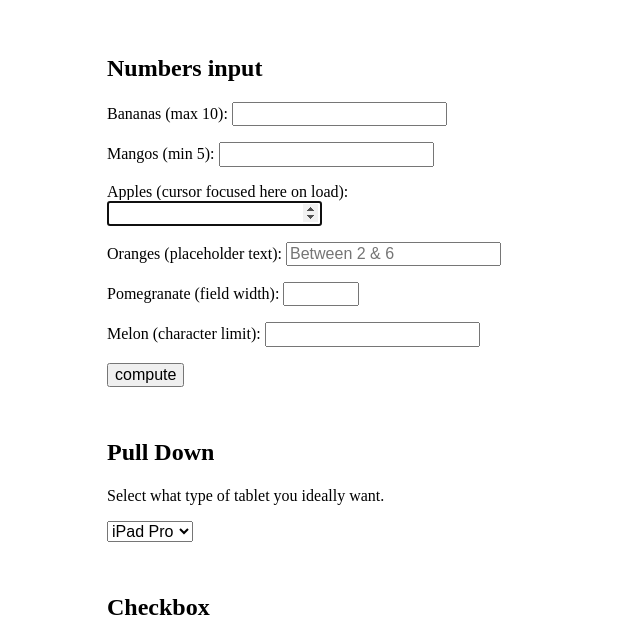
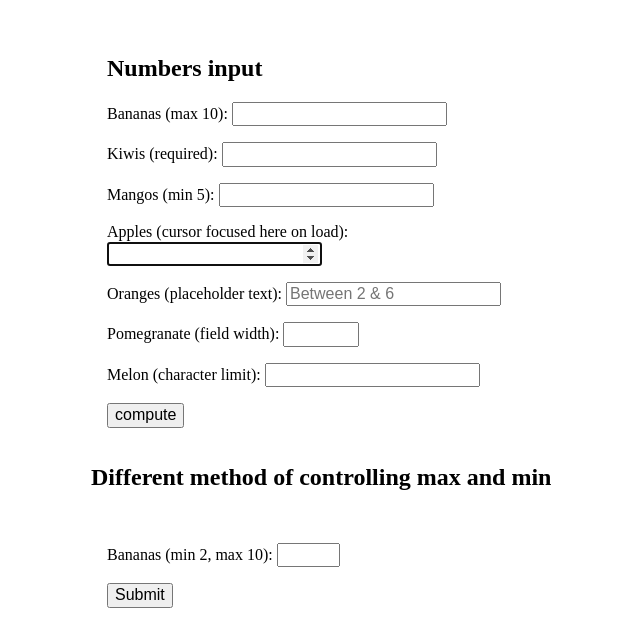
Before and after one commit to josephjungermann/html-inputs, a plain HTML site: page index.html in a window 1280 px wide. Shown: the part 71-709 px from the top of the page, without its empty margins (309-949 px from the left). Drawn offline with nearby package versions, Linux system fonts and the light colour scheme.

Commit message:
fixed html notes

```diff
--- a/index.html
+++ b/index.html
@@ -34,10 +34,11 @@
         </p>
 
         <!-- input type ="number" provides increment buttons -->
-        <!-- max attribute sets a ceiling for an acceptable number (js validation needed)
+        <!-- max attribute sets a ceiling for an acceptable number (js validation needed)-->
 
         <p>
           Kiwis (required): <input type="number" class="fruit" id="kiwi" data-price="0.80" data-calories="200" required />
+
           <!--  required attribute requires a response -->
         </p>
 
@@ -77,14 +78,14 @@
 
         <!-- input type button that can listen for an event -->
       </form>
-      <!--
+
       <h2>Different method of controlling max and min</h2>
       <form action="" method="get">
         <p>
           Bananas (min 2, max 10): <input type="number" class="fruit" id="banana" data-price="0.50" data-calories="100" min="2" max="10" />
         </p>
         <button type="submit" value="Submit">Submit</button>
-      </form> -->
+      </form>
       <!-- must turn off javascript in js file for this to work -->
 
 
@@ -141,7 +142,7 @@
           <option value="Basketball">
         </datalist>
       </form>
-      <!-- datelist attribute provides a list of common choices -->
+      <!-- datalist attribute provides a list of common choices -->
       <!-- Note, however, that anything can be typed -->
       <p>
         <ul>
@@ -203,7 +204,7 @@
     <script src="https://ajax.googleapis.com/ajax/libs/jquery/1.10.2/jquery.min.js"></script>
 
     <!-- Your javascript should be called here -->
-    <script src="script.js" type="text/javascript"></script>
+    <script src="main.js" type="text/javascript"></script>
   </body>
 
 </html>
--- a/main.js
+++ b/main.js
@@ -1,17 +1,21 @@
 $(document).ready(function () { //on DOM ready, bind clicks
+
 	// Validate min and max numbers
 	$("input[max], input[min]").on("keyup", function (e) { //any input that has a min or max defined
+
 		let ele = $(this), //the input field we're typing in
 			min = ele.attr("min"), //grab the minimum value as defined
 			max = ele.attr("max"), //grab the maximum value as defined
 			type = ele.attr("type"), //grab the type of input this is
 			value = ele.val(), //grab the value as entered
 			container = ele.closest("div");
+
 		/*
 			WE NEED TO CHECK THE FIELD TYPE. DIFFERENT TYPES CAN HAVE
 			MIN/MAX VALUES AND WE MAY NOT WANT TO
 			HANDLE EACH THE SAME WAY
 		*/
+
 		if (type === "number") {
 			if (min) { //if a minimum value was defined
 				min = parseFloat(min); //because this is a number make it a float
```
